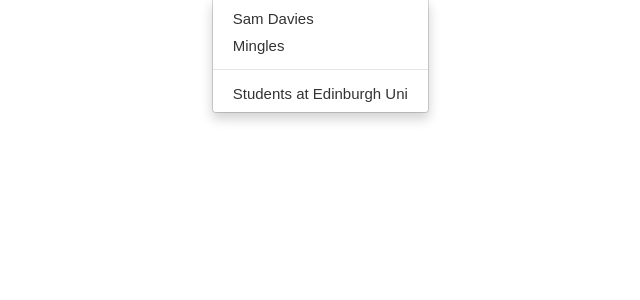
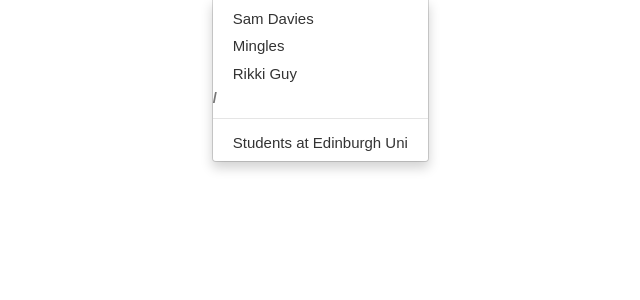
Before and after one commit to SamDavies/Chekov, a Django app: page / in a window 1280 px wide, after a click on "The Team". Shown: the part 61-361 px from the top of the page, without its empty margins (252-892 px from the left). Run offline with Django 3.2, Linux system fonts and the light colour scheme; some libraries are stand-ins or nearby versions; some web fonts are replaced.

Commit message:
Added myself to the "The Team" list

```diff
--- a/app/templates/app/base.html
+++ b/app/templates/app/base.html
@@ -51,6 +51,7 @@
                         <ul class="dropdown-menu" role="menu">
                             <li><a href="https://github.com/SamDavies">Sam Davies</a></li>
                             <li><a href="https://github.com/mingles-">Mingles</a></li>
+                            <li><a href="http://www.rikkitheguy.me.uk/">Rikki Guy</a>/<li>
                             <li class="divider"></li>
                             <li><a href="#">Students at Edinburgh Uni</a></li>
                         </ul>
```
